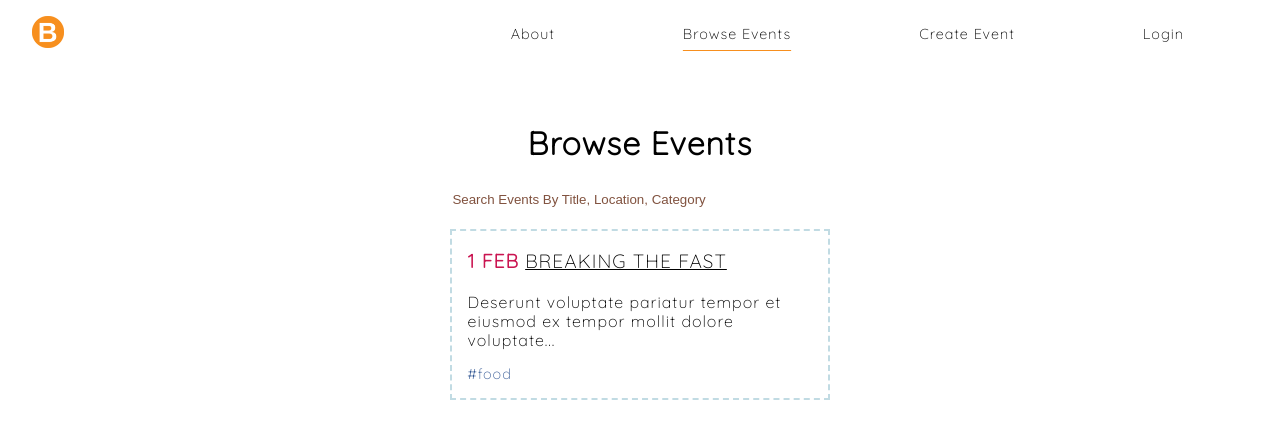
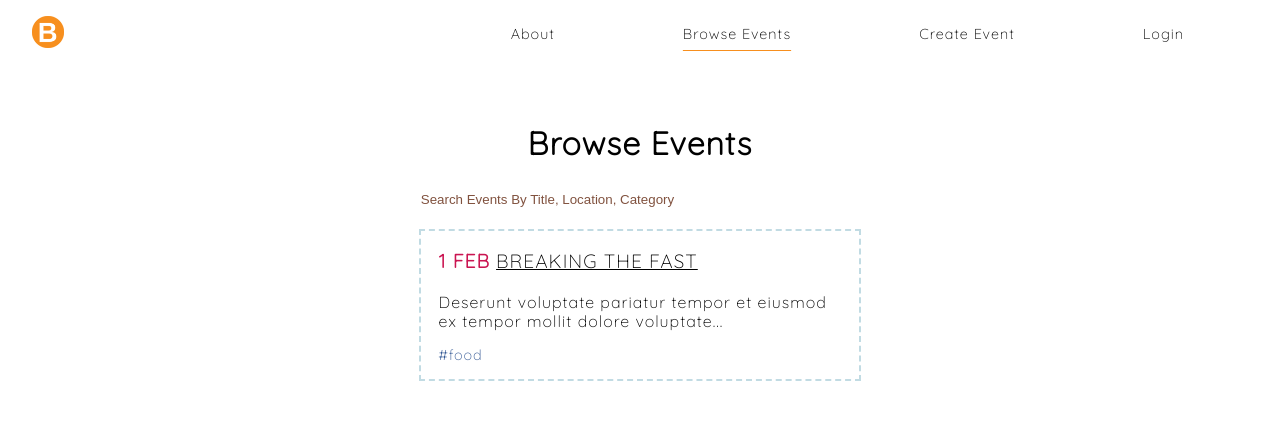
Before and after one commit to dngst/brightevents, a React (Create React App) app: page /events in a window 1280 px wide. Shown: the top 438 px of the page. Built offline with nearby package versions, Linux system fonts and the light colour scheme.

Commit message:
Add events container

```diff
--- /dev/null
+++ b/src/components/container/EventsContainer.js
@@ -0,0 +1,17 @@
+import styled from "styled-components";
+import Container from "./Container";
+
+const EventsContainer = styled(Container)`
+  width: 35%;
+  @media (max-width: 768px) {
+    width: 100% !important;
+  }
+  @media (max-width: 820px) {
+    width: 75%;
+  }
+  @media (max-width: 1024px) {
+    width: 75%;
+  }
+`;
+
+export default EventsContainer;
--- a/src/pages/ViewEvents.js
+++ b/src/pages/ViewEvents.js
@@ -1,6 +1,6 @@
 import { Helmet } from "react-helmet";
 import { Link } from "wouter";
-import Container from "components/container/Container";
+import EventsContainer from "components/container/EventsContainer";
 import Title from "components/Title";
 import Input from "components/input/Input";
 import Card from "components/Card";
@@ -8,7 +8,7 @@ import Paragraph from "components/Paragraph";
 
 const ViewEvents = () => {
   return (
-    <Container md>
+    <EventsContainer>
       <Helmet>
         <title>Events | Bright Events</title>
       </Helmet>
@@ -29,7 +29,7 @@ const ViewEvents = () => {
           <Link to="#">#food</Link>
         </Paragraph>
       </Card>
-    </Container>
+    </EventsContainer>
   );
 };
 
```
